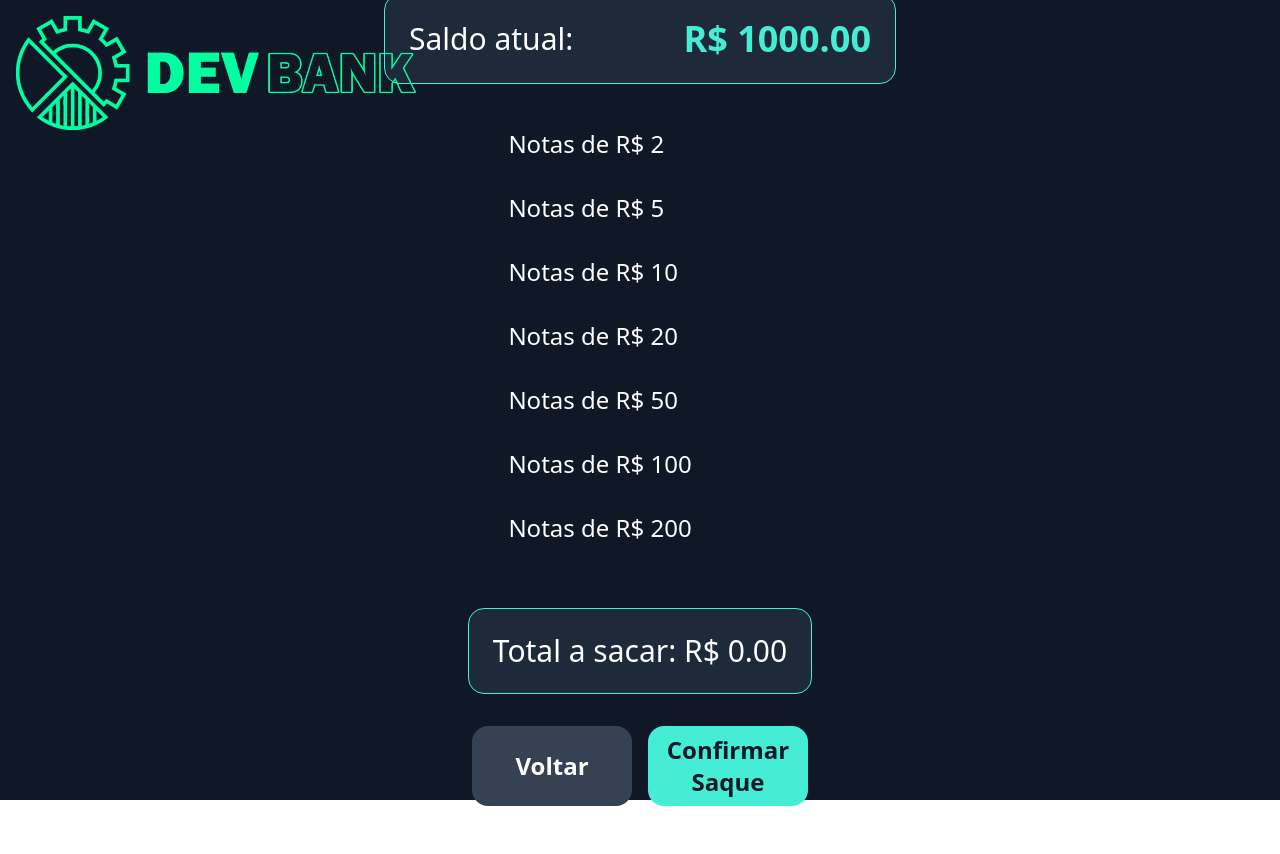
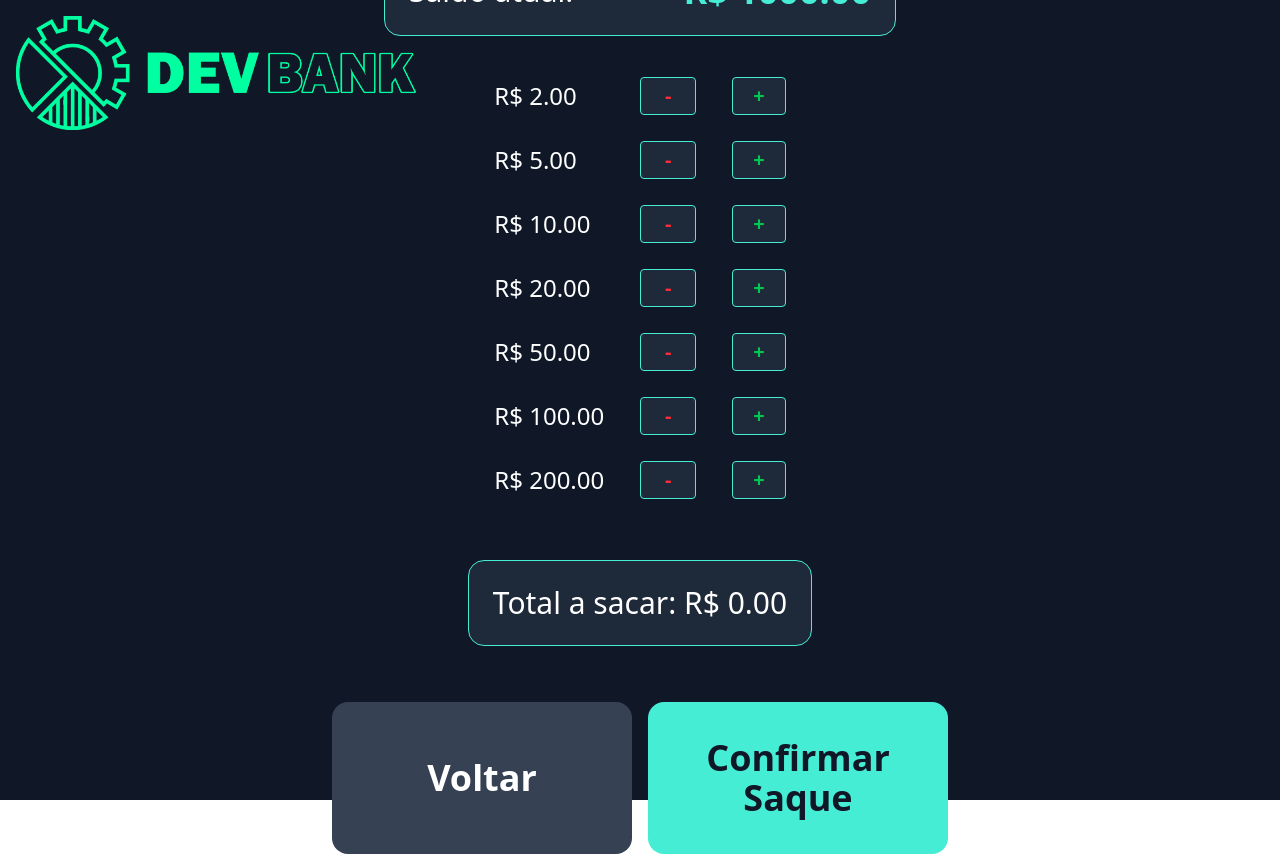
Before and after one commit to Maua-Dev/devbank_leonardoesantiago_front, a React (Vite) app: page /sacar in a window 1280 px wide. Before the commit the page ends 806 px from the top, so only its background shows below. Built offline with nearby package versions, Linux system fonts and the light colour scheme.

Commit message:
Buttons remodeling, balance bug fixed

```diff
--- a/package.json
+++ b/package.json
@@ -10,12 +10,12 @@
     "preview": "vite preview"
   },
   "dependencies": {
-    "@tailwindcss/postcss": "^4.1.4",
+    "@tailwindcss/postcss": "^4.1.5",
     "postcss": "^8.5.3",
     "react": "^18.2.0",
     "react-dom": "^18.2.0",
     "react-router-dom": "^7.5.3",
-    "tailwindcss": "^4.1.4"
+    "tailwindcss": "^4.1.5"
   },
   "devDependencies": {
     "@types/react": "^18.2.43",
--- a/src/Conta.tsx
+++ b/src/Conta.tsx
@@ -3,7 +3,7 @@ import { useSaldo } from "./SaldoContex"; // Hook para acessar o saldo
 import { useNavigate } from "react-router-dom";
 
 function Conta() {
-  const {saldo, setSaldo} = useSaldo(); // Hook para acessar o saldo
+  const { saldo, setSaldo } = useSaldo(); // Hook para acessar o saldo
   const [informacoesConta, setInformacoesConta] = useState<any>({});
   const [error, setError] = useState("");
   const [loading, setLoading] = useState(false);
@@ -17,10 +17,10 @@ function Conta() {
       if (!response.ok) throw new Error(); // Verifica se a resposta é válida
       const data = await response.json();
       if (saldo === 0) {
-        setSaldo(data.saldo); // Atualiza o saldo
+        setSaldo(0); // Atualiza o saldo
       }
       setInformacoesConta(data); // Atualiza as informações da conta
-      setError("");  // Limpa o erro, se houver
+      setError(""); // Limpa o erro, se houver
     } catch {
       setError("Erro ao carregar as informações da conta."); // Erro ao carregar as informações
     } finally {
@@ -76,7 +76,8 @@ function Conta() {
               Saldo atual: R$ {saldo.toFixed(2)} {/* Saldo atual */}
             </span>
           </p>{" "}
-          {error && <p className="text-red-500 text-sm -mt-2">{error}</p>} {/* Mensagem de erro */}
+          {error && <p className="text-red-500 text-sm -mt-2">{error}</p>}{" "}
+          {/* Mensagem de erro */}
           <div className="flex gap-10">
             <button
               onClick={handleDepositar} // Navega para a página de depósito
--- a/src/Depositar.tsx
+++ b/src/Depositar.tsx
@@ -1,11 +1,11 @@
-import { useState, } from "react";
+import { useState } from "react";
 import { useSaldo } from "./SaldoContex";
 import { useNavigate } from "react-router-dom";
-import { useTransacoes } from './TransacoesProvider'; // Importe o hook useTransacoes
+import { useTransacoes } from "./TransacoesProvider";
 
 function Depositar() {
-  const {saldo, setSaldo} = useSaldo(); // Hook para acessar o saldo
-  const { addTransacao } = useTransacoes();
+  const { saldo, setSaldo } = useSaldo(); // Hook para acessar o saldo
+  const { addTransacao } = useTransacoes(); // Hook para acessar as transações
   const [quantidades, setQuantidades] = useState({
     2: 0,
     5: 0,
@@ -16,7 +16,7 @@ function Depositar() {
     200: 0,
   });
   const [error, setError] = useState("");
-  const [loading, setLoading] = useState(false);
+  const [success, setSuccess] = useState("");
   const navigate = useNavigate();
 
   // Função para calcular o valor total a ser depositado
@@ -28,10 +28,39 @@ function Depositar() {
 
   // Função para atualizar a quantidade de notas
   const handleQuantidadeChange = (nota: number, valor: number) => {
-    setQuantidades(prev => ({
+    setQuantidades((prev) => ({
       ...prev,
-      [nota]: valor,
+      [nota]: valor < 0 ? 0 : valor,
     }));
+  };
+
+  // Função para confirmar o depósito
+  const handleConfirmarDeposito = () => {
+    const valorDeposito: number = calcularDeposito();
+
+    if (valorDeposito <= 0) {
+      setError("O valor do depósito deve ser maior que zero.");
+      return;
+    }
+
+    // Se tudo estiver ok, realiza o depósito
+    setSaldo((prev:number) => prev + valorDeposito);
+
+    // Registra a transação
+    addTransacao({
+      tipo: "depósito",
+      valor: valorDeposito,
+      data: new Date().toISOString(),
+      saldoRestante: saldo + valorDeposito,
+    });
+
+    setSuccess(
+      `Depósito de R$ ${valorDeposito.toFixed(2)} realizado com sucesso!`
+    );
+    setError("");
+
+    // Aqui você pode adicionar a lógica para enviar os dados para o backend
+    console.log("Depósito realizado:", quantidades);
   };
 
   return (
@@ -51,17 +80,32 @@ function Depositar() {
 
       <div className="text-white text-2xl">
   {Object.keys(quantidades).map((nota) => (
-          <div key={nota} className="flex justify-between items-center mb-4">
-            <span>{`Notas de R$ ${nota}`}</span>
+    <div key={nota} className="flex justify-between items-center mb-4 gap-4">
+      <span>{`R$ ${nota}.00`}</span>
+      <div className="flex items-center gap-2">
+        <button
+          onClick={() =>
+            handleQuantidadeChange(Number(nota), quantidades[nota] - 1)
+          }
+          className="bg-gray-800 border border-teal-300 text-red-500 font-bold text-center px-5 py-1 rounded text-xl w-14 ml-5 hover: transition transform hover:scale-120"
+        >
+          -
+        </button>
         <input
-              type="number"
+          type="text"
           value={quantidades[nota]}
-              onChange={(e) =>
-                handleQuantidadeChange(Number(nota), Number(e.target.value))
+          readOnly
+          className="text-gray-900 p-2 rounded w-5 text-center"
+        />
+        <button
+          onClick={() =>
+            handleQuantidadeChange(Number(nota), quantidades[nota] + 1)
           }
-              className="text-gray-900 p-2 rounded"
-              min="0"
-            />
+          className="bg-gray-800 border border-teal-300 text-green-500 font-bold px-5 py-1 rounded text-xl hover: transition transform hover:scale-120"
+        >
+          +
+        </button>
+      </div>
     </div>
   ))}
 </div>
@@ -70,49 +114,20 @@ function Depositar() {
         <p>Total a depositar: R$ {calcularDeposito().toFixed(2)}</p>
       </div>
 
-      {error && <p className="text-red-500 text-sm -mt-2">{error}</p>}
+      {error && <p className="text-red-500 text-xl -mt-2">{error}</p>}
+      {success && <p className="text-teal-300 text-xl -mt-2">{success}</p>}
 
-      <div className="flex gap-4 mt-4 items-align-center justify-center">
+      <div className="flex gap-4 mt-4">
         <button
           onClick={() => navigate(-1)}
-          className="bg-gray-700 text-white text-4xl font-bold w-75 py-5 rounded-2xl hover:bg-gray-600 transition transform hover:scale-105"
+          className="bg-gray-700 text-white text-4xl font-bold w-75 py-4 rounded-2xl hover:gray-teal-600 transition transform hover:scale-105 mt-6"
         >
           Voltar
         </button>
 
         <button
-          onClick={() => {
-            const valorDeposito = calcularDeposito();
-            if (valorDeposito <= 0) {
-              setError("Você precisa selecionar pelo menos uma nota.");
-              return;
-            }
-
-            const novoSaldo = saldo + valorDeposito; // calcula o novo saldo
-
-            setSaldo((prevSaldo) => prevSaldo + valorDeposito);
-            setQuantidades({
-              2: 0,
-              5: 0,
-              10: 0,
-              20: 0,
-              50: 0,
-              100: 0,
-              200: 0,
-            });
-            setError("");
-
-            // Aqui é onde você registra a transação:
-            addTransacao({
-              tipo: "depósito",
-              valor: valorDeposito,
-              data: new Date().toISOString(),
-              saldoRestante: novoSaldo
-            });
-
-            console.log(`Depósito de R$${valorDeposito} realizado com sucesso!`);
-          }}
-          className="bg-teal-300 text-gray-900 text-4xl font-bold w-75 py-2 rounded-2xl hover:bg-teal-500 transition transform hover:scale-105 mt-6"
+          onClick={handleConfirmarDeposito}
+          className="bg-teal-300 text-gray-900 text-4xl font-bold w-75 py-4 rounded-2xl hover:bg-teal-500 transition transform hover:scale-105 mt-6"
         >
           Confirmar Depósito
         </button>
--- a/src/Sacar.tsx
+++ b/src/Sacar.tsx
@@ -1,11 +1,11 @@
-import { useState, useEffect } from "react";
+import { useState } from "react";
 import { useSaldo } from "./SaldoContex";
 import { useNavigate } from "react-router-dom";
 import { useTransacoes } from "./TransacoesProvider";
 
 function Sacar() {
-  const {saldo, setSaldo} = useSaldo(); // Hook para acessar o saldo
-  const {addTransacao} = useTransacoes(); // Hook para acessar as transações
+  const { saldo, setSaldo } = useSaldo(); // Hook para acessar o saldo
+  const { addTransacao } = useTransacoes(); // Hook para acessar as transações
   const [quantidades, setQuantidades] = useState({
     2: 0,
     5: 0,
@@ -17,7 +17,6 @@ function Sacar() {
   });
   const [error, setError] = useState("");
   const [success, setSuccess] = useState("");
-  const [loading, setLoading] = useState(false);
   const navigate = useNavigate();
 
   // Função para calcular o valor total a ser sacado
@@ -29,7 +28,7 @@ function Sacar() {
 
   // Função para atualizar a quantidade de notas
   const handleQuantidadeChange = (nota: number, valor: number) => {
-    setQuantidades(prev => ({
+    setQuantidades((prev) => ({
       ...prev,
       [nota]: valor < 0 ? 0 : valor,
     }));
@@ -50,14 +49,14 @@ function Sacar() {
     }
 
     // Se tudo estiver ok, realiza o saque
-    setSaldo(prev => prev - valorSaque);
+    setSaldo((prev: number) => prev - valorSaque);
 
     // Registra a transação
     addTransacao({
       tipo: "saque",
       valor: valorSaque,
       data: new Date().toISOString(),
-      saldoRestante: saldo - valorSaque
+      saldoRestante: saldo - valorSaque,
     });
 
     setSuccess(`Saque de R$ ${valorSaque.toFixed(2)} realizado com sucesso!`);
@@ -84,17 +83,32 @@ function Sacar() {
 
       <div className="text-white text-2xl">
   {Object.keys(quantidades).map((nota) => (
-          <div key={nota} className="flex justify-between items-center mb-4">
-            <span>{`Notas de R$ ${nota}`}</span>
+    <div key={nota} className="flex justify-between items-center mb-4 gap-4">
+      <span>{`R$ ${nota}.00`}</span>
+      <div className="flex items-center gap-2">
+        <button
+          onClick={() =>
+            handleQuantidadeChange(Number(nota), quantidades[nota] - 1)
+          }
+          className="bg-gray-800 border border-teal-300 text-red-500 font-bold text-center px-5 py-1 rounded text-xl w-14 ml-5 hover: transition transform hover:scale-120"
+        >
+          -
+        </button>
         <input
-              type="number"
+          type="text"
           value={quantidades[nota]}
-              onChange={(e) =>
-                handleQuantidadeChange(Number(nota), Number(e.target.value))
+          readOnly
+          className="text-gray-900 p-2 rounded w-5 text-center"
+        />
+        <button
+          onClick={() =>
+            handleQuantidadeChange(Number(nota), quantidades[nota] + 1)
           }
-              className="text-gray-900 p-2 rounded w-20 text-center"
-              min="0"
-            />
+          className="bg-gray-800 border border-teal-300 text-green-500 font-bold px-5 py-1 rounded text-xl hover: transition transform hover:scale-120"
+        >
+          +
+        </button>
+      </div>
     </div>
   ))}
 </div>
@@ -109,14 +123,14 @@ function Sacar() {
       <div className="flex gap-4 mt-4">
         <button
           onClick={() => navigate(-1)}
-          className="bg-gray-700 text-white text-2xl font-bold w-40 py-2 rounded-2xl hover:bg-gray-600 transition transform hover:scale-105"
+          className="bg-gray-700 text-white text-4xl font-bold w-75 py-4 rounded-2xl hover:gray-teal-600 transition transform hover:scale-105 mt-6"
         >
           Voltar
         </button>
 
         <button
           onClick={handleConfirmarSaque}
-          className="bg-teal-300 text-gray-900 text-2xl font-bold w-40 py-2 rounded-2xl hover:bg-teal-500 transition transform hover:scale-105"
+          className="bg-teal-300 text-gray-900 text-4xl font-bold w-75 py-9 rounded-2xl hover:bg-teal-500 transition transform hover:scale-105 mt-6"
         >
           Confirmar Saque
         </button>
```
Also changed, not shown: src/Transacoes.tsx (+25 -19 lines), api.txt (added), src/main.tsx (line endings or trailing spaces), 1 other file (tests, documents, lock files or other folders). Lines whose indentation alone changed are shown as unchanged.
